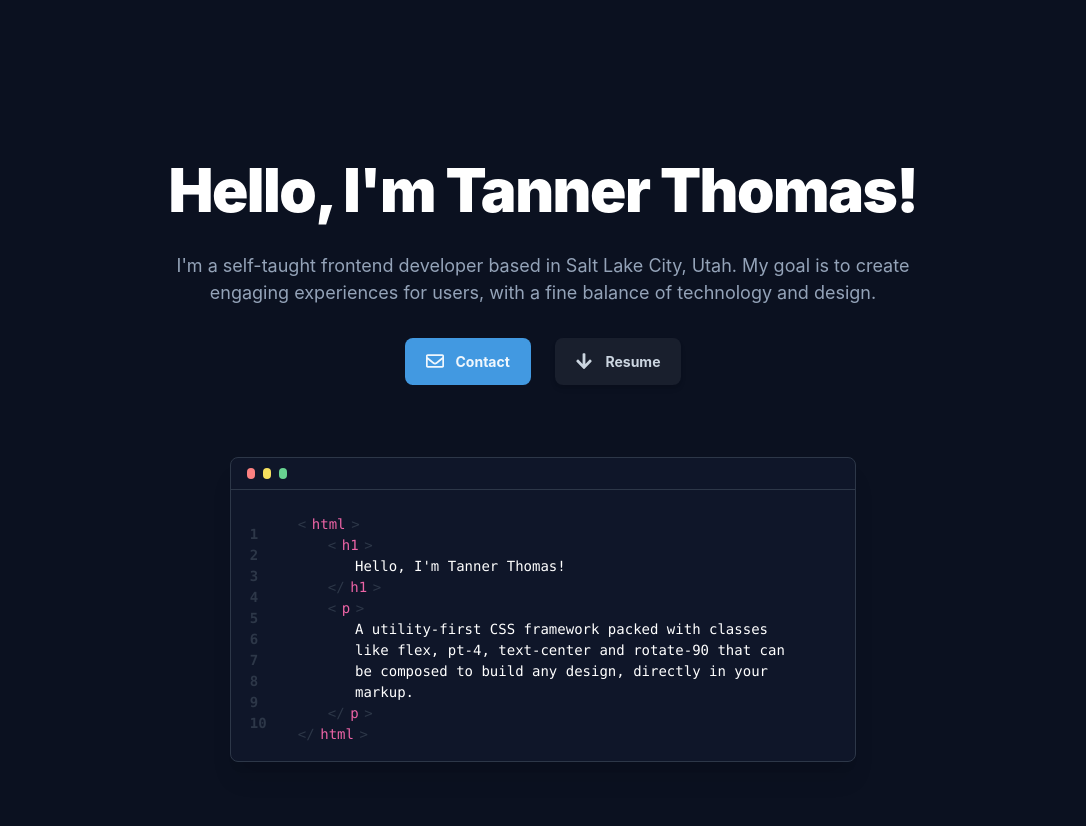
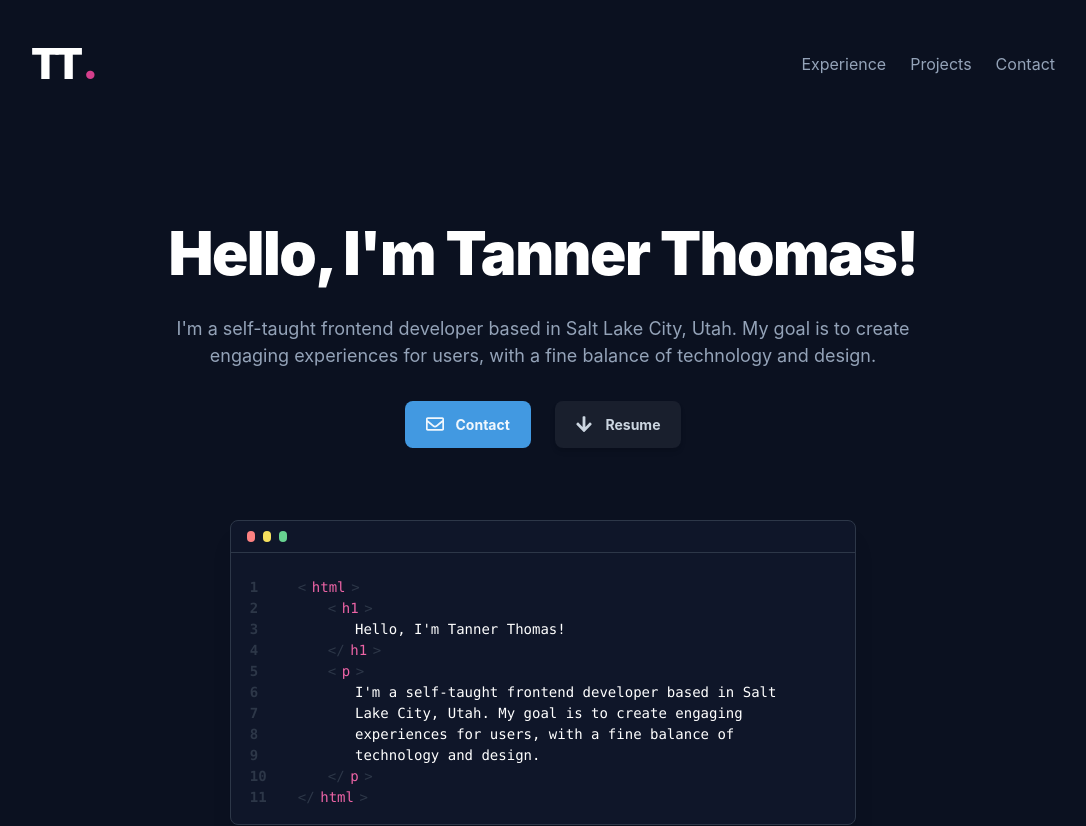
Before and after one commit to Uvacoder/devportfolio2, a React (Vite) app: page / in a window 1280 px wide. Shown: the top 826 px of the page, without its empty margins (97-1183 px from the left). Built offline with nearby package versions, Linux system fonts and the light colour scheme.

Commit message:
minor changes

```diff
--- a/src/App.jsx
+++ b/src/App.jsx
@@ -1,9 +1,10 @@
 import { Hero, Experience, Projects, Tech } from "./sections";
-import { Page } from "./components";
+import { Page, NavBar } from "./components";
 
 function App() {
   return (
     <Page>
+      <NavBar />
       <Hero />
       <Tech />
       <Experience />
--- a/src/components/code/CodeEditor.jsx
+++ b/src/components/code/CodeEditor.jsx
@@ -67,7 +67,7 @@ export function CodeEditor() {
         <Box w=".5rem" h=".7rem" bg="green.300" rounded="full" ml="1rem" />
       </HStack>
       <HStack p="1rem">
-        <LineNumbers length={10} />
+        <LineNumbers length={11} />
         <VStack spacing="0" pr="2rem">
           <HTMLTag el="html" indent={0}>
             <HTMLTag el="h1" indent={1}>
@@ -75,9 +75,9 @@ export function CodeEditor() {
             </HTMLTag>
             <HTMLTag el="p" indent={1}>
               <Content indent={2}>
-                A utility-first CSS framework packed with classes like flex,
-                pt-4, text-center and rotate-90 that can be composed to build
-                any design, directly in your markup.
+                I'm a self-taught frontend developer based in Salt Lake City,
+                Utah. My goal is to create engaging experiences for users, with
+                a fine balance of technology and design.
               </Content>
             </HTMLTag>
           </HTMLTag>
--- a/src/components/fonts/Title.jsx
+++ b/src/components/fonts/Title.jsx
@@ -10,7 +10,6 @@ export function Title({ children }) {
       lineHeight="60px"
       textAlign="center"
       mb="24px"
-      mt="10rem"
     >
       {children}
     </chakra.h1>
--- a/src/components/index.js
+++ b/src/components/index.js
@@ -4,3 +4,4 @@ export * from "./section";
 export * from "./icons";
 export * from "./button";
 export * from "./code";
+export * from "./navbar";
--- /dev/null
+++ b/src/components/navbar/NavBar.jsx
@@ -0,0 +1,35 @@
+import {
+  HStack,
+  IconButton,
+  Link,
+  Spacer,
+  Text,
+  chakra,
+} from "@chakra-ui/react";
+import { Header } from "..";
+
+export function NavBar() {
+  return (
+    <HStack py="2rem" w="full" maxW="5xl">
+      <Text
+        fontSize="42px"
+        fontWeight="black"
+        display="flex"
+        letterSpacing="-5.5px"
+        color="white"
+      >
+        TT
+        <Text pl="0.3rem" color="pink.500">
+          .
+        </Text>
+      </Text>
+
+      <Spacer />
+      <HStack color="text.light" spacing="1.5rem">
+        <Link href="#Experience">Experience</Link>
+        <Link>Projects</Link>
+        <Link>Contact</Link>
+      </HStack>
+    </HStack>
+  );
+}
--- /dev/null
+++ b/src/components/navbar/index.js
@@ -0,0 +1 @@
+export * from "./NavBar";
--- a/src/components/section/Section.jsx
+++ b/src/components/section/Section.jsx
@@ -1,8 +1,8 @@
 import { VStack } from "@chakra-ui/react";
 
-export function Section({ children, align = "left" }) {
+export function Section({ children, align = "left", id }) {
   return (
-    <VStack as="section" align={align} w="full" maxW="5xl">
+    <VStack id={id} as="section" align={align} w="full" maxW="5xl">
       {children}
     </VStack>
   );
--- a/src/sections/Experience.jsx
+++ b/src/sections/Experience.jsx
@@ -11,7 +11,7 @@ const COLOR = "blue";
 
 export function Experience() {
   return (
-    <Section>
+    <Section id="Experience">
       <HeaderIcon icon={FaBriefcase} color={COLOR} />
       <SubHeader color={COLOR}>Work experience</SubHeader>
       <Header>Full stack developer</Header>
--- a/src/sections/Tech.jsx
+++ b/src/sections/Tech.jsx
@@ -17,7 +17,7 @@ const ICONS = [
 
 export function Tech() {
   return (
-    <HStack color="whiteAlpha.500" fontSize="40px" spacing="10">
+    <HStack color="whiteAlpha.400" fontSize="40px" spacing="10">
       {ICONS.map((Icon) => (
         <Tooltip label={Icon.label}>
           <chakra.span
--- a/src/styles/ThemeProvider.jsx
+++ b/src/styles/ThemeProvider.jsx
@@ -1,4 +1,5 @@
 import { ChakraProvider, extendTheme } from "@chakra-ui/react";
+import "./global.css";
 
 const config = {
   initialColorMode: "dark",
--- /dev/null
+++ b/src/styles/global.css
@@ -0,0 +1,3 @@
+html {
+  scroll-behavior: smooth;
+}
```
Also changed, not shown: 1 other file (tests, documents, lock files or other folders).
